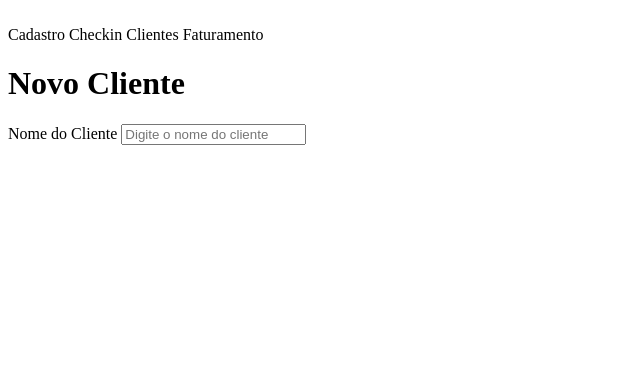
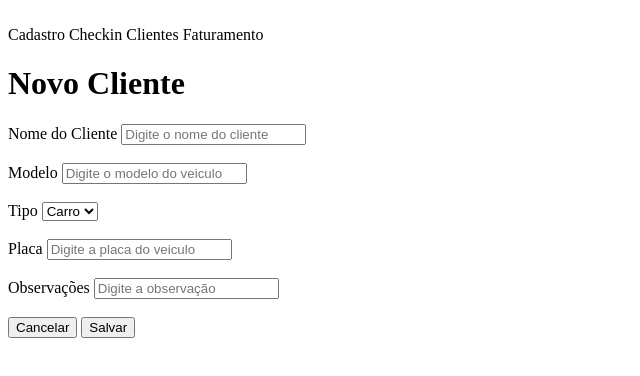
Before and after one commit to joaoccamargo/projeto-estacionamento, a website: page frontend/index.html in a window 1280 px wide. Shown: the whole page, without its empty margins (0-640 px from the left). Drawn offline with Linux system fonts and the light colour scheme.

Commit message:
form client adjusted

```diff
--- a/frontend/index.html
+++ b/frontend/index.html
@@ -21,7 +21,28 @@
             <h1>Novo Cliente</h1>
             <label>Nome do Cliente</label>
             <input id="name" type="text" placeholder="Digite o nome do cliente">
+            <br><br>
+            <label>Modelo</label>
+            <input id="modelo" type="text" placeholder="Digite o modelo do veiculo">
+            <br><br>
+            <label>Tipo</label>
+            <select id="tipo" type="text">
+                <option value="1">Carro</option>
+                <option value="0">Moto</option>
+            </select>
+            <br><br>
+            <label>Placa</label>
+            <input id="placa" type="text" placeholder="Digite a placa do veiculo">
+            <br><br>
+            <label>Observações</label>
+            <input id="observacoes" type="text" placeholder="Digite a observação">
+            <br><br>
+            <div>
+                <button id="cancelar" type="reset">Cancelar</button>
+                <button id="salvar" type="submit">Salvar</button>
+            </div>
         </form>
     </main>
 </body>
+<script type="modulo" src="controller/cadastro.js"></script>
 </html>
```
